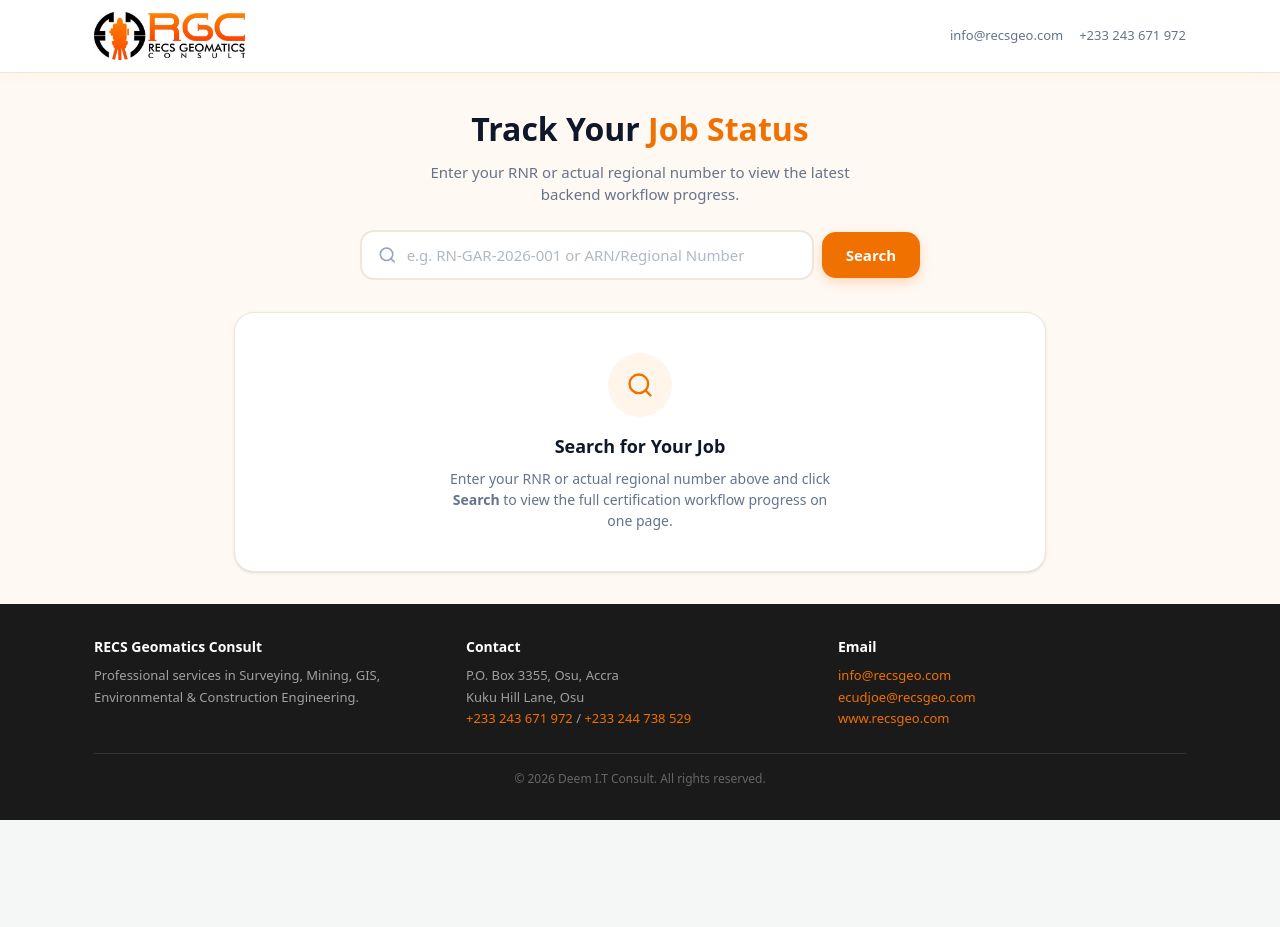
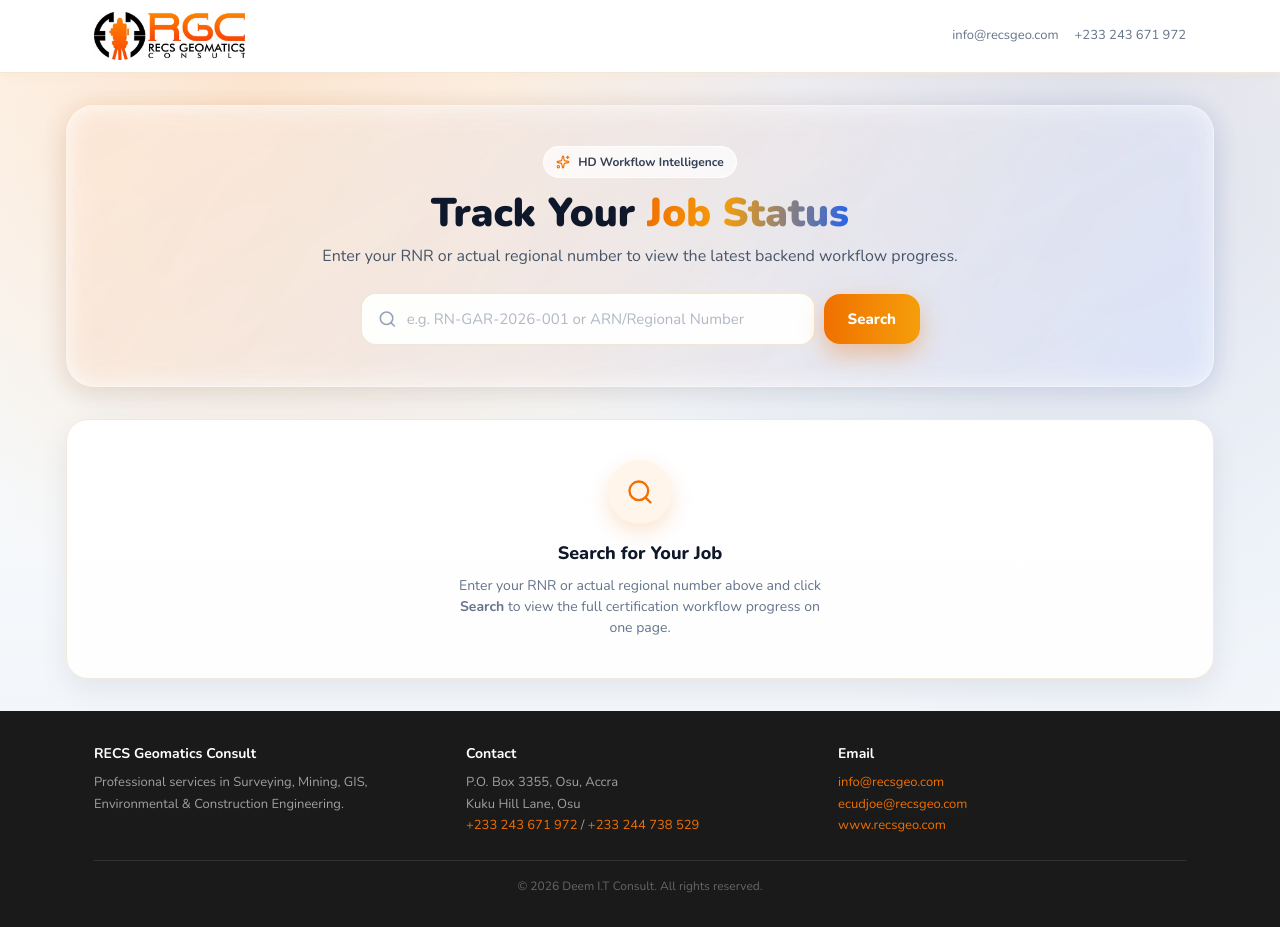
Before and after one commit to Tonyeligate/REX, a Next.js app: page /client/dashboard in a window 1280 px wide. Before the commit the page ends 820 px from the top, so only its background shows below. Built offline with nearby package versions, Linux system fonts and the light colour scheme.

Commit message:
Fix jobs card overlay label contrast

```diff
--- a/src/app/client/dashboard/page.tsx
+++ b/src/app/client/dashboard/page.tsx
@@ -2,6 +2,28 @@
 
 import React, { useState, useCallback, useMemo, useEffect } from "react";
 import { motion, AnimatePresence } from "framer-motion";
+import {
+  Search,
+  Printer,
+  RotateCcw,
+  Radar,
+  Sparkles,
+  Workflow,
+  ShieldCheck,
+  CheckCircle2,
+  AlertTriangle,
+  XCircle,
+  Clock3,
+  CircleDashed,
+  ClipboardList,
+  BadgeInfo,
+  BadgeCheck,
+  MapPinned,
+  Ruler,
+  CalendarDays,
+  UserRound,
+  Wallet,
+} from "lucide-react";
 import type { Job, JobStepDecision, WorkflowStep } from "@/types/job";
 import { jobsApi, STATUS_STEP_MAP } from "@/lib/api";
 import { CLIENT_STAGE_MATCH_META } from "@/lib/register-stage-mapping";
@@ -195,6 +217,14 @@ function getBadgeTone(statusLabel: ClientAlignedStageStatus): string {
   if (statusLabel === "Queried") return "bg-[#FEF3C7] text-[#B45309]";
   if (statusLabel === "In Review") return "bg-[#ffedd5] text-[#c2410c]";
   return "bg-[#f1f5f9] text-[#94a3b8]";
+}
+
+function getStatusIcon(statusLabel: ClientAlignedStageStatus) {
+  if (statusLabel === "Approved") return <CheckCircle2 size={14} className="text-[#16a34a]" />;
+  if (statusLabel === "Rejected") return <XCircle size={14} className="text-[#dc2626]" />;
+  if (statusLabel === "Queried") return <AlertTriangle size={14} className="text-[#d97706]" />;
+  if (statusLabel === "In Review") return <Clock3 size={14} className="text-[#ea580c]" />;
+  return <CircleDashed size={14} className="text-[#94a3b8]" />;
 }
 
 function buildClientAlignedStages(job: Job): ClientAlignedStage[] {
@@ -395,26 +425,31 @@ export default function ClientDashboardPage() {
         : "text-[#F07000]";
 
   return (
-    <div className="w-[min(820px,calc(100vw-32px))] mx-auto py-8 px-1">
+    <div className="w-[min(1180px,calc(100vw-28px))] mx-auto py-6 sm:py-8 px-1 sm:px-2 lg:px-4">
       {/* ── Hero / Search Section ── */}
       <motion.div
         initial={{ opacity: 0, y: -16 }}
         animate={{ opacity: 1, y: 0 }}
         transition={{ duration: 0.45 }}
-        className="text-center mb-8"
+        className="text-center mb-8 rounded-[28px] px-4 py-8 sm:px-8 sm:py-10 client-surface-glass client-orb-glow"
       >
-        <h1 className="m-0 text-[26px] sm:text-[32px] font-[900] text-[#0f172a] mb-2">
-          Track Your <span className="text-[#F07000]">Job Status</span>
+        <div className="inline-flex items-center gap-2 rounded-full bg-white/70 border border-white/80 px-3 py-1.5 text-[11px] sm:text-[12px] font-[700] text-[#334155] mb-3">
+          <Sparkles size={14} className="text-[#F07000]" />
+          HD Workflow Intelligence
+        </div>
+
+        <h1 className="m-0 text-[29px] leading-[1.15] sm:text-[40px] font-[900] text-[#0f172a] mb-2">
+          Track Your <span className="client-gradient-text">Job Status</span>
         </h1>
-        <p className="m-0 text-[#64748b] text-[15px] max-w-[480px] mx-auto mb-6">
+        <p className="m-0 text-[#475569] text-[14px] sm:text-[16px] max-w-[640px] mx-auto mb-6">
           Enter your RNR or actual regional number to view the latest backend workflow progress.
         </p>
 
         {/* Search bar */}
         <div className="max-w-[560px] mx-auto">
           <div className="flex items-center gap-2">
-            <div className="flex-1 flex items-center gap-2.5 bg-white border-2 border-[#F0E6DA] rounded-[14px] px-4 py-3 focus-within:border-[#F07000] focus-within:shadow-[0_0_0_4px_rgba(240,112,0,0.08)] transition-all">
-              <svg width="20" height="20" viewBox="0 0 24 24" fill="none" stroke="#94a3b8" strokeWidth="2" strokeLinecap="round" strokeLinejoin="round"><circle cx="11" cy="11" r="8" /><line x1="21" y1="21" x2="16.65" y2="16.65" /></svg>
+            <div className="flex-1 flex items-center gap-2.5 bg-white/95 border-2 border-[#F0E6DA] rounded-[16px] px-4 py-3.5 focus-within:border-[#F07000] focus-within:shadow-[0_0_0_4px_rgba(240,112,0,0.08)] transition-all">
+              <Search size={20} className="text-[#94a3b8]" />
               <input
                 id="jobInput"
                 type="text"
@@ -429,7 +464,7 @@ export default function ClientDashboardPage() {
               type="button"
               onClick={handleSearch}
               disabled={loading}
-              className="shrink-0 border-none cursor-pointer font-[700] rounded-[14px] px-6 py-3 bg-[#F07000] text-white text-[15px] disabled:opacity-50 hover:bg-[#D06000] transition-colors active:scale-[0.97] shadow-[0_4px_12px_rgba(240,112,0,0.25)]"
+              className="shrink-0 border-none cursor-pointer font-[800] rounded-[16px] px-6 py-3.5 bg-gradient-to-r from-[#F07000] to-[#f59e0b] text-white text-[14px] sm:text-[15px] disabled:opacity-50 hover:brightness-[1.03] transition-all active:scale-[0.98] shadow-[0_10px_24px_rgba(240,112,0,0.35)]"
             >
               {loading ? (
                 <span className="inline-flex items-center gap-2">
@@ -484,10 +519,10 @@ export default function ClientDashboardPage() {
             initial="hidden"
             animate="visible"
             exit={{ opacity: 0, y: -16, transition: { duration: 0.2 } }}
-            className="bg-white border border-[#F0E6DA] rounded-[20px] p-10 text-center shadow-sm"
+            className="client-surface-elevated rounded-[22px] p-8 sm:p-10 text-center"
           >
-            <div className="w-16 h-16 mx-auto mb-4 bg-[#FFF5EB] rounded-full flex items-center justify-center">
-              <svg width="28" height="28" viewBox="0 0 24 24" fill="none" stroke="#F07000" strokeWidth="2" strokeLinecap="round" strokeLinejoin="round"><circle cx="11" cy="11" r="8" /><line x1="21" y1="21" x2="16.65" y2="16.65" /></svg>
+            <div className="w-16 h-16 mx-auto mb-4 bg-[#FFF5EB] rounded-full flex items-center justify-center shadow-[0_8px_20px_rgba(240,112,0,0.18)]">
+              <Search size={28} className="text-[#F07000]" />
             </div>
             <h2 className="m-0 mb-2 text-[18px] font-[800] text-[#0f172a]">Search for Your Job</h2>
             <p className="m-0 text-[#64748b] text-[14px] max-w-[380px] mx-auto">
@@ -503,7 +538,7 @@ export default function ClientDashboardPage() {
             initial={{ opacity: 0 }}
             animate={{ opacity: 1 }}
             exit={{ opacity: 0 }}
-            className="bg-white border border-[#F0E6DA] rounded-[20px] p-10 text-center shadow-sm"
+            className="client-surface-elevated rounded-[22px] p-8 sm:p-10 text-center"
           >
             <div className="w-10 h-10 mx-auto mb-4 border-4 border-[#F07000] border-t-transparent rounded-full animate-spin" />
             <p className="m-0 text-[#64748b] text-[14px]">Searching...</p>
@@ -518,10 +553,10 @@ export default function ClientDashboardPage() {
             initial="hidden"
             animate="visible"
             exit={{ opacity: 0, y: -16, transition: { duration: 0.2 } }}
-            className="bg-white border border-[#F0E6DA] rounded-[20px] p-10 text-center shadow-sm"
+            className="client-surface-elevated rounded-[22px] p-8 sm:p-10 text-center"
           >
-            <div className="w-16 h-16 mx-auto mb-4 bg-[#FEF2F2] rounded-full flex items-center justify-center text-[28px]">
-              🔍
+            <div className="w-16 h-16 mx-auto mb-4 bg-[#FEF2F2] rounded-full flex items-center justify-center">
+              <Radar size={28} className="text-[#b91c1c]" />
             </div>
             <h2 className="m-0 mb-2 text-[18px] font-[800] text-[#0f172a]">Job Not Found</h2>
             <p className="m-0 text-[#64748b] text-[14px]">
@@ -541,24 +576,24 @@ export default function ClientDashboardPage() {
             className="grid gap-6"
           >
             {/* ═══ Summary Cards ═══ */}
-            <motion.div variants={fadeUp} className="grid grid-cols-2 sm:grid-cols-4 gap-3">
+            <motion.div variants={fadeUp} className="grid grid-cols-1 sm:grid-cols-2 lg:grid-cols-4 gap-3 sm:gap-4">
               {[
                 { label: "Job ID", value: job.jobId, accent: "text-[#0f172a]" },
                 { label: "Current Status", value: workflowSummary.currentStatusLabel, accent: registerWorkflowAccent },
                 { label: "Progress", value: `${workflowSummary.progressPercent}%`, accent: "text-[#F07000]" },
                 { label: "Workflow", value: workflowSummary.workflowLabel, accent: registerWorkflowAccent },
               ].map((stat) => (
-                <div key={stat.label} className="bg-white border border-[#F0E6DA] rounded-[16px] p-4 shadow-sm">
+                <div key={stat.label} className="client-surface-elevated client-surface-interactive rounded-[18px] p-4 sm:p-5">
                   <p className="m-0 text-[11px] font-[600] text-[#94a3b8] uppercase tracking-wider mb-1">{stat.label}</p>
-                  <p className={`m-0 text-[18px] font-[800] ${stat.accent}`}>{stat.value}</p>
+                  <p className={`m-0 text-[17px] sm:text-[20px] font-[900] leading-tight ${stat.accent}`}>{stat.value}</p>
                 </div>
               ))}
             </motion.div>
 
             {/* ═══ Progress Bar ═══ */}
-            <motion.div variants={fadeUp} className="bg-white border border-[#F0E6DA] rounded-[16px] shadow-sm p-5">
+            <motion.div variants={fadeUp} className="client-surface-elevated rounded-[18px] p-5 sm:p-6">
               <div className="flex items-center gap-3">
-                <span className="text-[12px] font-[600] text-[#64748b] shrink-0">Overall Progress</span>
+                <span className="inline-flex items-center gap-2 text-[12px] font-[700] text-[#475569] shrink-0"><Workflow size={15} className="text-[#F07000]" />Overall Progress</span>
                 <div className="flex-1 h-3 bg-[#f1f5f9] rounded-full overflow-hidden">
                   <motion.div
                     className="h-full bg-gradient-to-r from-[#F07000] to-[#FF9A3C] rounded-full"
@@ -581,41 +616,57 @@ export default function ClientDashboardPage() {
               </p>
             </motion.div>
 
-            <motion.div variants={fadeUp} className="bg-white border border-[#F0E6DA] rounded-[16px] shadow-sm p-5">
+            <motion.div variants={fadeUp} className="client-surface-elevated rounded-[20px] p-5 sm:p-6 overflow-hidden">
               <h3 className="m-0 text-[15px] font-[800] text-[#0f172a] pb-3 mb-4 border-b border-[#f5f0ea]">
                 10-Step Workflow Stages
               </h3>
-              <div className="overflow-x-auto">
+              <div className="overflow-x-auto rounded-[14px] border border-[#efe2d2] bg-white/85">
                 <table className="min-w-full border-separate border-spacing-0 text-[13px]">
                   <thead>
                     <tr>
-                      <th className="text-left font-[700] text-[#64748b] bg-[#FFF8F1] px-4 py-3 border-y border-[#F0E6DA] border-l rounded-tl-[10px]">
-                        Job Step/Stage Type
+                      <th className="text-left font-[700] text-[#475569] bg-gradient-to-r from-[#fff9f1] to-[#fff4e8] px-4 py-3 border-y border-[#F0E6DA] border-l rounded-tl-[10px]">
+                        <span className="inline-flex items-center gap-2">
+                          <ClipboardList size={14} className="text-[#F07000]" />
+                          Job Step/Stage Type
+                        </span>
                       </th>
-                      <th className="text-left font-[700] text-[#64748b] bg-[#FFF8F1] px-4 py-3 border-y border-[#F0E6DA]">
-                        Status
+                      <th className="text-left font-[700] text-[#475569] bg-gradient-to-r from-[#fff9f1] to-[#fff4e8] px-4 py-3 border-y border-[#F0E6DA]">
+                        <span className="inline-flex items-center gap-2">
+                          <BadgeCheck size={14} className="text-[#16a34a]" />
+                          Status
+                        </span>
                       </th>
-                      <th className="text-left font-[700] text-[#64748b] bg-[#FFF8F1] px-4 py-3 border-y border-[#F0E6DA] border-r rounded-tr-[10px]">
-                        Comment
+                      <th className="text-left font-[700] text-[#475569] bg-gradient-to-r from-[#fff9f1] to-[#fff4e8] px-4 py-3 border-y border-[#F0E6DA] border-r rounded-tr-[10px]">
+                        <span className="inline-flex items-center gap-2">
+                          <BadgeInfo size={14} className="text-[#2563eb]" />
+                          Comment
+                        </span>
                       </th>
                     </tr>
                   </thead>
                   <tbody>
                     {clientAlignedStages.map((stage, index) => {
                       const badgeTone = getBadgeTone(stage.statusLabel);
+                      const statusIcon = getStatusIcon(stage.statusLabel);
 
                       return (
-                        <tr key={`${stage.stepNumber}-${index}`} className="align-top odd:bg-[#fffdfa]">
+                        <tr key={`${stage.stepNumber}-${index}`} className="align-top odd:bg-[#fffdfa] hover:bg-[#fff8f1] transition-colors">
                           <td className="px-4 py-3 border-b border-l border-[#F4EBDD]">
                             <p className="m-0 text-[11px] font-[700] text-[#94a3b8] uppercase tracking-wider">
                               Stage {index + 1}/{workflowSummary.totalStages}
                             </p>
-                            <p className="m-0 mt-1 text-[14px] font-[700] text-[#0f172a]">
-                              {stage.title}
-                            </p>
+                            <div className="mt-1 inline-flex items-center gap-2">
+                              <span className="w-6 h-6 rounded-full bg-white border border-[#f0e6da] flex items-center justify-center shadow-[0_3px_8px_rgba(15,23,42,0.08)]">
+                                {statusIcon}
+                              </span>
+                              <p className="m-0 text-[14px] font-[700] text-[#0f172a]">
+                                {stage.title}
+                              </p>
+                            </div>
                           </td>
                           <td className="px-4 py-3 border-b border-[#F4EBDD]">
-                            <span className={`inline-flex items-center px-2.5 py-1 rounded-full text-[11px] font-[700] ${badgeTone}`}>
+                            <span className={`inline-flex items-center gap-1.5 px-2.5 py-1 rounded-full text-[11px] font-[700] ${badgeTone}`}>
+                              {statusIcon}
                               {stage.statusLabel}
                             </span>
                           </td>
@@ -631,45 +682,60 @@ export default function ClientDashboardPage() {
             </motion.div>
 
             {/* ═══ Job Information ═══ */}
-            <motion.div variants={fadeUp} className="bg-white border border-[#F0E6DA] rounded-[16px] shadow-sm p-5">
+            <motion.div variants={fadeUp} className="client-surface-elevated rounded-[20px] p-5 sm:p-6">
               <h3 className="m-0 text-[15px] font-[800] text-[#0f172a] pb-3 mb-4 border-b border-[#f5f0ea]">
                 Job Information
               </h3>
-              <div className="grid grid-cols-1 sm:grid-cols-2 gap-x-8 gap-y-3 text-[13px]">
+              <div className="grid grid-cols-1 sm:grid-cols-2 gap-3 text-[13px]">
                 {[
-                  { label: "Job ID", value: job.jobId },
-                  { label: "Title", value: job.jobType },
-                  { label: "Status", value: workflowSummary.currentStatusLabel },
-                  { label: "Regional No.", value: job.regionalNumber ?? "—" },
-                  { label: "Parcel Size", value: job.parcelSize ?? "—" },
-                  { label: "Created", value: new Date(job.createdAt).toLocaleDateString("en-GB", { day: "numeric", month: "short", year: "numeric" }) },
-                  { label: "Assigned to", value: job.assignedTo ?? "—" },
-                  { label: "Payment", value: job.paymentAmount ?? "—" },
+                  { label: "Job ID", value: job.jobId, icon: <BadgeInfo size={14} className="text-[#2563eb]" /> },
+                  { label: "Title", value: job.jobType, icon: <ClipboardList size={14} className="text-[#0f766e]" /> },
+                  { label: "Status", value: workflowSummary.currentStatusLabel, icon: <BadgeCheck size={14} className="text-[#16a34a]" /> },
+                  { label: "Regional No.", value: job.regionalNumber ?? "—", icon: <MapPinned size={14} className="text-[#9333ea]" /> },
+                  { label: "Parcel Size", value: job.parcelSize ?? "—", icon: <Ruler size={14} className="text-[#ea580c]" /> },
+                  { label: "Created", value: new Date(job.createdAt).toLocaleDateString("en-GB", { day: "numeric", month: "short", year: "numeric" }), icon: <CalendarDays size={14} className="text-[#0369a1]" /> },
+                  { label: "Assigned to", value: job.assignedTo ?? "—", icon: <UserRound size={14} className="text-[#4f46e5]" /> },
+                  { label: "Payment", value: job.paymentAmount ?? "—", icon: <Wallet size={14} className="text-[#be123c]" /> },
                 ].map((row) => (
-                  <div key={row.label} className="flex justify-between items-center py-1">
-                    <span className="text-[#64748b]">{row.label}</span>
-                    <b className="text-[#0f172a]">{row.value}</b>
+                  <div key={row.label} className="rounded-[14px] border border-[#efe2d2] bg-gradient-to-br from-white to-[#fffaf3] p-3.5 sm:p-4 client-surface-interactive">
+                    <div className="flex items-center justify-between gap-4">
+                      <span className="inline-flex items-center gap-1.5 text-[#64748b]">
+                        {row.icon}
+                        {row.label}
+                      </span>
+                      <b className="text-[#0f172a] text-right">{row.value}</b>
+                    </div>
                   </div>
                 ))}
               </div>
             </motion.div>
 
             {/* ═══ Actions ═══ */}
-            <motion.div variants={fadeUp} className="flex flex-wrap gap-3 justify-center pt-2 pb-4">
+            <motion.div variants={fadeUp} className="client-surface-glass rounded-[18px] px-4 py-4 sm:px-5 flex flex-wrap gap-3 justify-center">
               <button
                 type="button"
                 onClick={() => window.print()}
-                className="border-none cursor-pointer font-[700] rounded-[12px] px-6 py-3 bg-[#0f172a] text-white text-[13px] transition-all hover:bg-[#1e293b] active:scale-[0.98]"
+                className="inline-flex items-center gap-2 border-none cursor-pointer font-[800] rounded-[14px] px-6 py-3.5 bg-[#0f172a] text-white text-[13px] transition-all hover:bg-[#1e293b] active:scale-[0.98] shadow-[0_12px_28px_rgba(15,23,42,0.28)]"
               >
-                🖨️ Print Report
+                <Printer size={16} />
+                Print Report
               </button>
               <button
                 type="button"
                 onClick={() => { setJob(null); setSearched(false); setQuery(""); }}
-                className="border-2 border-[#F0E6DA] bg-white cursor-pointer font-[700] rounded-[12px] px-6 py-3 text-[#0f172a] text-[13px] transition-all hover:bg-[#FFF5EB] active:scale-[0.98]"
+                className="inline-flex items-center gap-2 border-2 border-[#F0E6DA] bg-white cursor-pointer font-[800] rounded-[14px] px-6 py-3.5 text-[#0f172a] text-[13px] transition-all hover:bg-[#FFF5EB] active:scale-[0.98] shadow-[0_8px_20px_rgba(240,112,0,0.16)]"
               >
-                ← New Search
+                <RotateCcw size={16} />
+                New Search
               </button>
+            </motion.div>
+
+            <motion.div
+              variants={fadeUp}
+              className="client-surface-glass rounded-[16px] py-3.5 px-4 sm:px-6 flex items-center justify-center gap-2 text-[12px] sm:text-[13px] text-[#475569]"
+            >
+              <ShieldCheck size={15} className="text-[#15803d]" />
+              Secure workflow data synced with backend every 20 seconds while this tracker is active.
             </motion.div>
           </motion.div>
         )}
--- a/src/app/client/layout.tsx
+++ b/src/app/client/layout.tsx
@@ -4,7 +4,7 @@ import Link from "next/link";
 
 export default function ClientLayout({ children }: { children: React.ReactNode }) {
   return (
-    <div className="min-h-screen bg-[#FFF9F3] font-[system-ui,-apple-system,'Segoe_UI',Roboto,Arial,sans-serif] text-[#0f172a] flex flex-col">
+    <div className="min-h-screen client-premium-bg text-[#0f172a] flex flex-col">
       {/* ── Header ── */}
       <header className="bg-white border-b border-[#F0E6DA] shadow-[0_2px_12px_rgba(240,112,0,0.06)]">
         <div className="w-[min(1100px,calc(100vw-32px))] mx-auto flex items-center justify-between py-3 px-1">
--- a/src/app/globals.css
+++ b/src/app/globals.css
@@ -52,6 +52,10 @@
   --radius-sm: 0.25rem;
 
   --shadow-card: 0 0.125rem 0.25rem rgba(0, 0, 0, 0.075);
+  --shadow-elev-1: 0 10px 30px rgba(15, 23, 42, 0.08);
+  --shadow-elev-2: 0 18px 48px rgba(15, 23, 42, 0.13);
+  --shadow-elev-3: 0 24px 64px rgba(15, 23, 42, 0.18);
+  --client-glass: linear-gradient(150deg, rgba(255, 255, 255, 0.82), rgba(255, 255, 255, 0.55));
 
   --animate-accordion-down: accordion-down 0.2s ease-out;
   --animate-accordion-up: accordion-up 0.2s ease-out;
@@ -175,6 +179,58 @@
     backdrop-filter: blur(5px);
     background-color: rgba(255, 255, 255, 0.8);
   }
+
+  .client-premium-bg {
+    background:
+      radial-gradient(circle at 20% 10%, rgba(240, 112, 0, 0.15), transparent 40%),
+      radial-gradient(circle at 85% 15%, rgba(30, 64, 175, 0.14), transparent 45%),
+      linear-gradient(180deg, #fffaf4 0%, #f7fafc 52%, #eef2f8 100%);
+  }
+
+  .client-surface-glass {
+    background: var(--client-glass);
+    border: 1px solid rgba(255, 255, 255, 0.62);
+    box-shadow: var(--shadow-elev-1);
+    backdrop-filter: blur(14px);
+  }
+
+  .client-surface-elevated {
+    background: linear-gradient(180deg, #ffffff 0%, #fefefe 100%);
+    border: 1px solid #f2e9df;
+    box-shadow: var(--shadow-elev-1), inset 0 1px 0 rgba(255, 255, 255, 0.85);
+  }
+
+  .client-surface-interactive {
+    transition: transform 220ms ease, box-shadow 220ms ease, border-color 220ms ease;
+  }
+
+  .client-surface-interactive:hover {
+    transform: translateY(-3px);
+    box-shadow: var(--shadow-elev-2), inset 0 1px 0 rgba(255, 255, 255, 0.9);
+    border-color: #f0dcc3;
+  }
+
+  .client-gradient-text {
+    background: linear-gradient(95deg, #f07000 0%, #f59e0b 38%, #2563eb 100%);
+    -webkit-background-clip: text;
+    background-clip: text;
+    color: transparent;
+  }
+
+  .client-orb-glow {
+    position: relative;
+  }
+
+  .client-orb-glow::before {
+    content: "";
+    position: absolute;
+    inset: -1px;
+    border-radius: inherit;
+    background: linear-gradient(120deg, rgba(240, 112, 0, 0.22), rgba(37, 99, 235, 0.18));
+    z-index: -1;
+    filter: blur(12px);
+    opacity: 0.65;
+  }
 }
 
 /* Hide Next.js error overlay portal */
```
